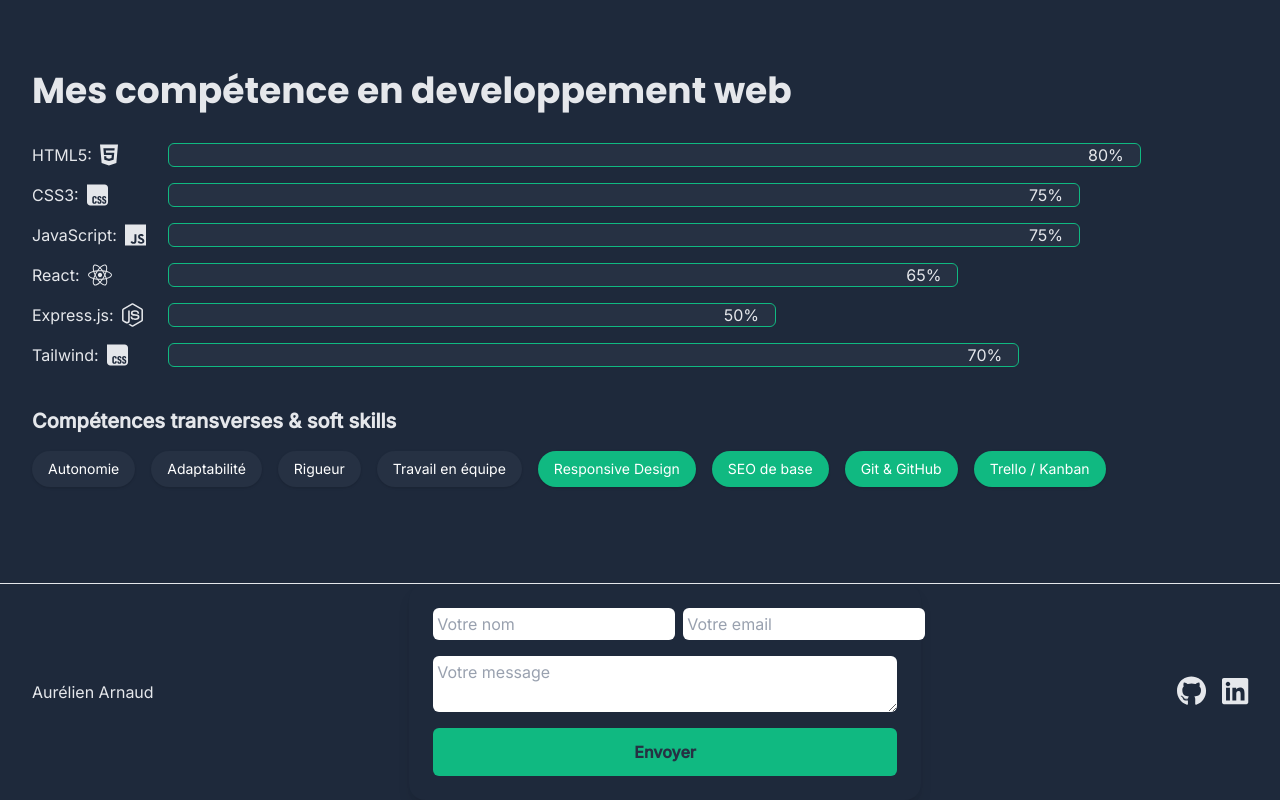
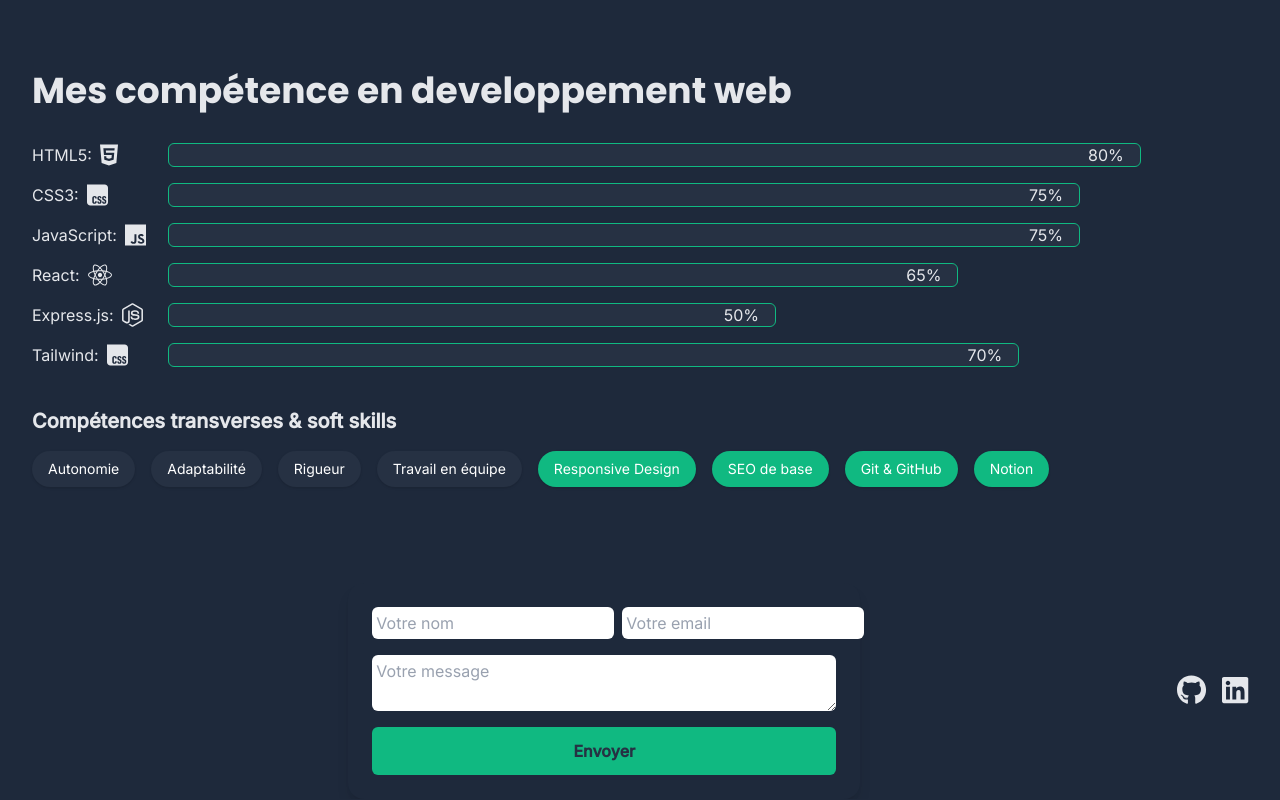
Before and after one commit to aurelienrnd/portfolio, a React (Vite) app: page / in a window 1280 px wide. Shown: the part 1609-2409 px from the top of the page. Built offline with nearby package versions, Linux system fonts and the light colour scheme.

Commit message:
feature: Modif et ajout commentaire

```diff
--- a/src/compoments/layout/Footer.tsx
+++ b/src/compoments/layout/Footer.tsx
@@ -1,16 +1,20 @@
+// Components
 import FormContact from '../utility/FormContact';
-
+//Library
 import { FontAwesomeIcon } from '@fortawesome/react-fontawesome';
 import { faGithub, faLinkedin } from '@fortawesome/free-brands-svg-icons';
 
-function Footer() {
+/** Gestion du footer du site
+ * @description - Affiche le footer de la page
+ * @returns {JSX.Element} - le footer du site
+ * @component FormContact - Affiche un formulaire que preremplie un email une fois validé
+ */
+function Footer(): React.JSX.Element {
   return (
     <footer
       id="contact"
-      className="min-h-16 w-full flex justify-between items-center px-8 border-t"
+      className="min-h-16 w-full flex justify-between items-center px-8"
     >
-      <span className="">Aurélien Arnaud</span>
-
       <FormContact />
 
       <div className="flex gap-4">
@@ -20,6 +24,7 @@ function Footer() {
             className="text-3xl text-color-twoo hover:text-color-three flex gap-2"
           />
         </a>
+
         <a href="https://www.linkedin.com/in/aur%C3%A9lien-arnaud-99bba6350/">
           <FontAwesomeIcon
             icon={faLinkedin}
--- a/src/compoments/layout/Header.tsx
+++ b/src/compoments/layout/Header.tsx
@@ -19,10 +19,11 @@ export type NavList = {
 };
 
 /** Gestion de l'entête du site
- * @description Utilise le hook useLocation pour changer le label et la destination du lien "Projet" dans le tableau navList,
+ * @description -  Utilise le hook useLocation pour changer le label et la destination du lien "Projet" dans le tableau navList,
  * et affiche le header de la page
  * @returns {JSX.Element} - Header du site
  * @component NavDesktop - Menu de navigation pour les écrans larges
+ * @component NavMobile - Menu de navigation pour les petit écrant
  */
 function Header(): React.JSX.Element {
   // Création de UseStates pour modiffier les données du lien "Projet/Acceuil" de façons dynamique
--- a/src/compoments/pages/homePage/HomePage.tsx
+++ b/src/compoments/pages/homePage/HomePage.tsx
@@ -5,7 +5,6 @@ import Skill from './sections/Skilles.tsx';
 
 /**Affiche la page d'accueil du site
  * @description Contient les sections Banner, About et Skill
- *
  * @returns {JSX.Element} - Page d'accueil du site
  * @component Banner - Section d'accueil
  * @component About - Section à propos
@@ -13,7 +12,7 @@ import Skill from './sections/Skilles.tsx';
  */
 function HomePage(): React.JSX.Element {
   return (
-    <main id="home-page">
+    <main>
       <Banner />
       <About />
       <Skill />
--- a/src/compoments/pages/homePage/sections/About.tsx
+++ b/src/compoments/pages/homePage/sections/About.tsx
@@ -1,7 +1,9 @@
+// Image
 import phtoProfil from '../../../../assets/Screenshot_20250428-230534.png';
 
 /** Section About
  * @description Affiche la section About
+ * @returns {JSX.Element} - Page d'accueil du site
  */
 function About(): React.JSX.Element {
   return (
--- a/src/compoments/pages/homePage/sections/Banner.tsx
+++ b/src/compoments/pages/homePage/sections/Banner.tsx
@@ -25,7 +25,7 @@ function Banner(): React.JSX.Element {
   useEffect(() => {
     setTimeout(() => {
       setIsLoading(false);
-    }, 1250);
+    }, 1250); // Le meme temps que l'animation
   }, []);
 
   return (
--- a/src/compoments/pages/homePage/sections/Skilles.tsx
+++ b/src/compoments/pages/homePage/sections/Skilles.tsx
@@ -1,3 +1,4 @@
+// Hooks
 import { useEffect, useRef, useState } from 'react';
 import Skill from '../../../utility/Skill';
 import {
@@ -8,7 +9,13 @@ import {
   faCss,
 } from '@fortawesome/free-brands-svg-icons';
 
-function Skilles() {
+/** Section Skilles
+ * @description Affiche la section Skilles à l'interieur de HomePage
+ * @returns {JSX.Element} - Section Skilles
+ * @component Skill - Affiche une animation en % de chaque skill
+ */
+function Skilles(): React.JSX.Element {
+  //Gestion de l'état d'affichage de chaque skill
   const [isVisible, setIsVisible] = useState([
     false,
     false,
@@ -17,6 +24,7 @@ function Skilles() {
     false,
   ]);
 
+  // Liste des données de chaque skill
   const skilles = [
     {
       technologie: 'HTML5:',
@@ -56,8 +64,21 @@ function Skilles() {
     },
   ];
 
+  //Liste des données de chaque soft skill
+  const softSkilles = [
+    { name: 'Autonomie', type: 'bg-color-four' },
+    { name: 'Adaptabilité', type: 'bg-color-four' },
+    { name: 'Rigueur', type: 'bg-color-four' },
+    { name: 'Travail en équipe', type: 'bg-color-four' },
+    { name: 'Responsive Design', type: 'bg-color-three' },
+    { name: 'SEO de base', type: 'bg-color-three' },
+    { name: 'Git & GitHub', type: 'bg-color-three' },
+    { name: 'Notion', type: 'bg-color-three' },
+  ];
+
+  // Démarre l'animation quand l'element rentre dans le viewport
   useEffect(() => {
-    // Pour chaque phrase
+    // Pour chaque skill
     skilles.map((skill, index) => {
       // Je créer un observateur
       const observer = new IntersectionObserver(
@@ -107,38 +128,21 @@ function Skilles() {
             />
           ))}
         </div>
+
         <div className="mt-10">
           <h3 className="text-xl font-semibold mb-4">
             Compétences transverses & soft skills
           </h3>
+
           <div className="flex flex-wrap gap-4">
-            {/* Soft skills */}
-            <span className="bg-color-four text-white px-4 py-2 rounded-full text-sm shadow hover:scale-105 transition-transform">
-              Autonomie
-            </span>
-            <span className="bg-color-four text-white px-4 py-2 rounded-full text-sm shadow hover:scale-105 transition-transform">
-              Adaptabilité
-            </span>
-            <span className="bg-color-four text-white px-4 py-2 rounded-full text-sm shadow hover:scale-105 transition-transform">
-              Rigueur
-            </span>
-            <span className="bg-color-four text-white px-4 py-2 rounded-full text-sm shadow hover:scale-105 transition-transform">
-              Travail en équipe
-            </span>
-
-            {/* Compétences annexes */}
-            <span className="bg-color-three text-white px-4 py-2 rounded-full text-sm shadow hover:scale-105 transition-transform">
-              Responsive Design
-            </span>
-            <span className="bg-color-three text-white px-4 py-2 rounded-full text-sm shadow hover:scale-105 transition-transform">
-              SEO de base
-            </span>
-            <span className="bg-color-three text-white px-4 py-2 rounded-full text-sm shadow hover:scale-105 transition-transform">
-              Git & GitHub
-            </span>
-            <span className="bg-color-three text-white px-4 py-2 rounded-full text-sm shadow hover:scale-105 transition-transform">
-              Trello / Kanban
-            </span>
+            {softSkilles.map((skilles, index) => (
+              <span
+                key={`${skilles.name}-${index}`}
+                className={`${skilles.type} text-white px-4 py-2 rounded-full text-sm shadow hover:scale-105 transition-transform"`}
+              >
+                {skilles.name}
+              </span>
+            ))}
           </div>
         </div>
       </div>
--- a/src/compoments/pages/projects/Project.tsx
+++ b/src/compoments/pages/projects/Project.tsx
@@ -1,9 +1,16 @@
+// Compoments
 import Banner from './sections/Banner.tsx';
 import Cards from './sections/Cards.tsx';
 
-function Project() {
+/**Affiche la page Projet
+ * @description Contient les sections Banner, Cards
+ * @returns {JSX.Element} - Page Projet du site
+ * @component Banner - Section d'accueil
+ * @component Cards - Section Cards
+ */
+function Project(): React.JSX.Element {
   return (
-    <main className="">
+    <main>
       <Banner />
       <Cards />
     </main>
--- a/src/compoments/pages/projects/sections/Banner.tsx
+++ b/src/compoments/pages/projects/sections/Banner.tsx
@@ -1,4 +1,8 @@
-function Banner() {
+/**Affiche la page Projet
+ * @description Contient un text d'untroduction
+ * @returns {JSX.Element} - Page Projet du site
+ */
+function Banner(): React.JSX.Element {
   return (
     <section className="text-center flex flex-col gap-8">
       <h1>Mes projets web</h1>
--- a/src/compoments/utility/Card.tsx
+++ b/src/compoments/utility/Card.tsx
@@ -1,3 +1,4 @@
+//Type
 type Props = {
   title: string;
   description: string;
@@ -7,7 +8,18 @@ type Props = {
   siteUrl?: string;
 };
 
-function Card({ title, description, image, techs, codeUrl, siteUrl }: Props) {
+/** Affiche un projet sous forme de carte
+ * @description - Utilise les information transmise en prop pour créer une carte avec les info du projet
+ * @returns {JSX.Element} - une carte projet
+ */
+function Card({
+  title,
+  description,
+  image,
+  techs,
+  codeUrl,
+  siteUrl,
+}: Props): React.JSX.Element {
   return (
     <div className="bg-color-two text-color-one p-4 rounded-xl shadow hover:scale-105 transition-transform duration-300">
       <img
@@ -15,8 +27,10 @@ function Card({ title, description, image, techs, codeUrl, siteUrl }: Props) {
         alt={`aperçu du projet ${title}`}
         className="rounded mb-4"
       />
+
       <h3 className="text-xl font-bold mb-2">{title}</h3>
       <p className="text-sm mb-4">{description}</p>
+
       <div className="flex gap-2 mb-4 flex-wrap">
         {techs.map(tech => (
           <span
@@ -27,6 +41,7 @@ function Card({ title, description, image, techs, codeUrl, siteUrl }: Props) {
           </span>
         ))}
       </div>
+
       <div className="flex gap-4 text-sm">
         {siteUrl && (
           <a
```
Also changed, not shown: src/compoments/pages/projects/sections/Cards.tsx (+8 -1 lines), src/compoments/utility/FormContact.tsx (+9 -3 lines), src/compoments/utility/Skill.tsx (+6 -1 lines).
